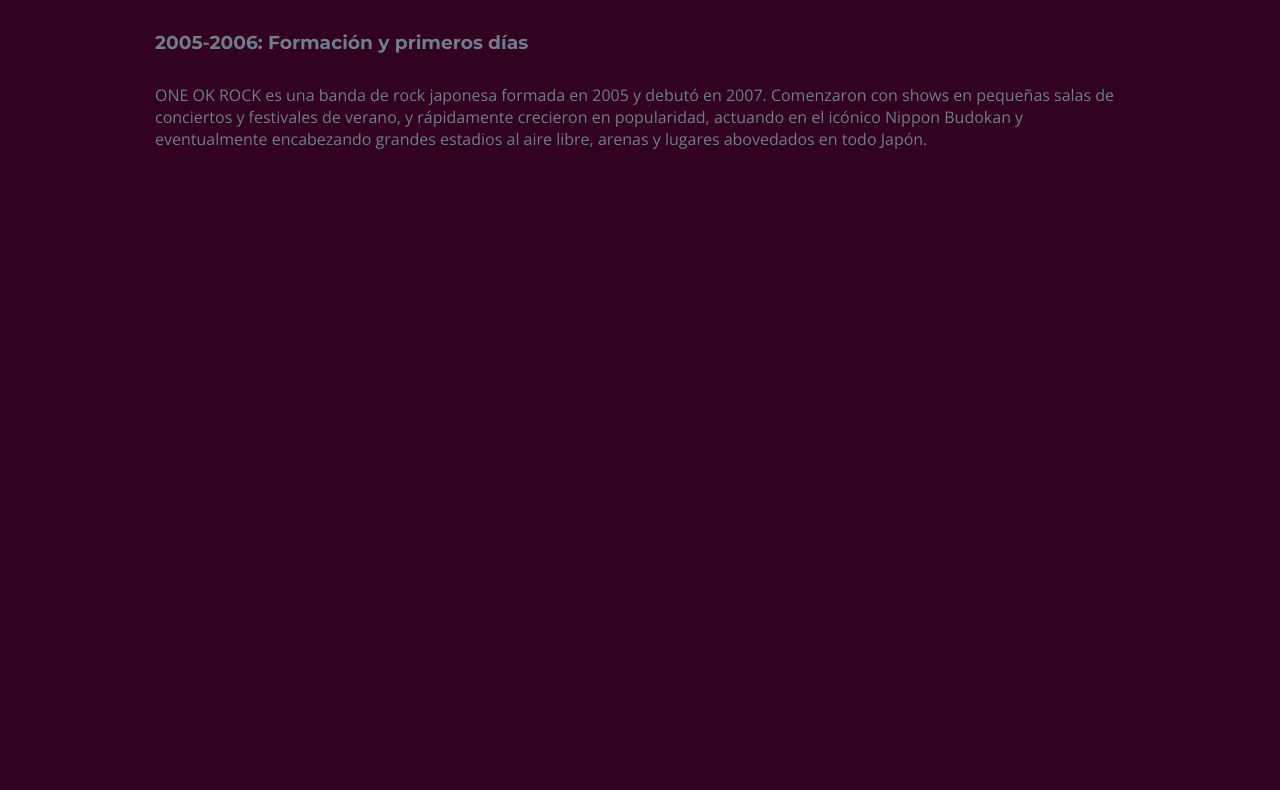
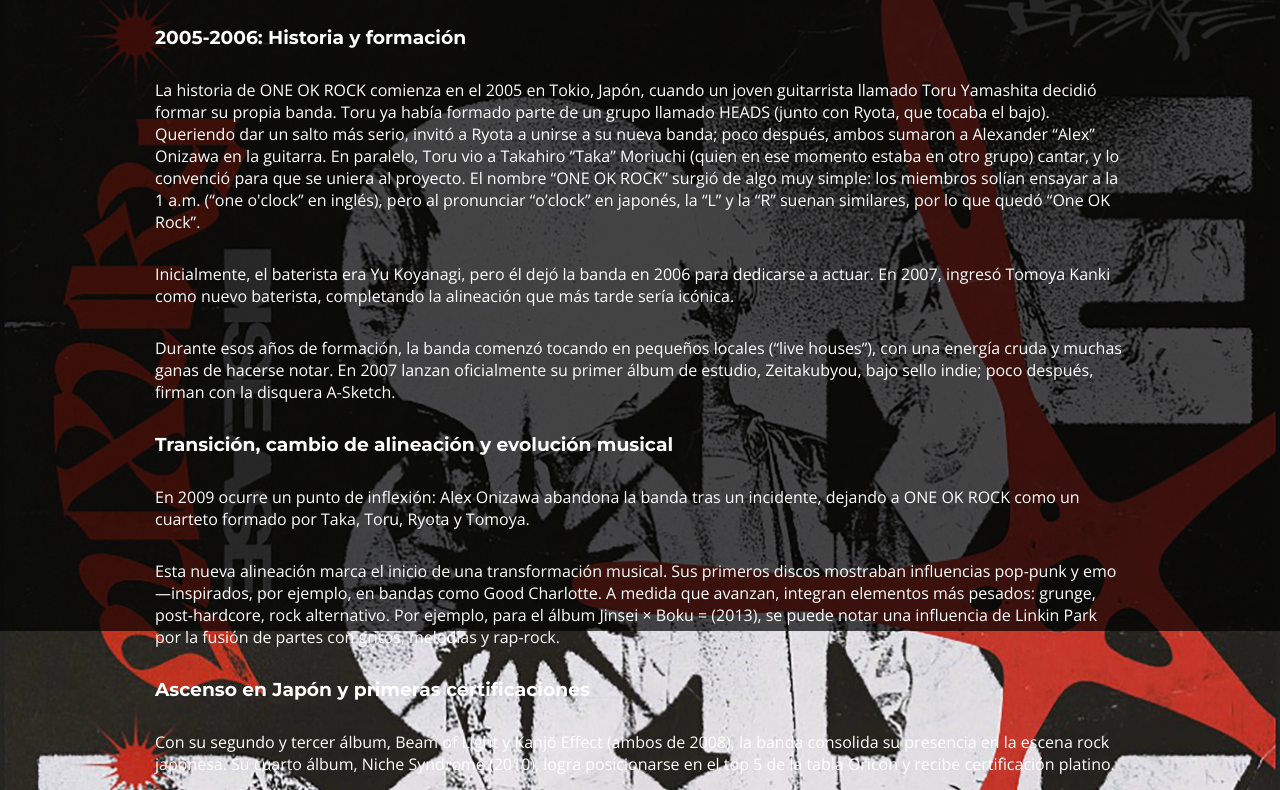
Before and after one commit to JuanVargas03/ONE-OK-ROCK, a plain HTML site: page index.html in a window 1280 px wide. Shown: the part 169-959 px from the top of the page. Before the commit the page ends 800 px from the top, so only its background shows below. Drawn offline with nearby package versions, Linux system fonts and the light colour scheme.

Commit message:
Cambios
Cambios de diseño y se agrego información.

```diff
--- a/index.html
+++ b/index.html
@@ -1,15 +1,18 @@
 <!DOCTYPE html>
 <html>
+
 <head>
     <meta charset="UTF-8">
     <meta name="viewport" content="width=device-width, initial-scale=1.0">
     <link rel="preconnect" href="https://fonts.googleapis.com">
     <link rel="preconnect" href="https://fonts.gstatic.com" crossorigin>
-    <link href="https://fonts.googleapis.com/css2?family=Montserrat:wght@700&family=Open+Sans&display=swap" rel="stylesheet">
+    <link href="https://fonts.googleapis.com/css2?family=Montserrat:wght@700&family=Open+Sans&display=swap"
+        rel="stylesheet">
 
     <link rel="stylesheet" href="styles.css">
     <title>ONE OK ROCK</title>
 </head>
+
 <body>
     <header></header>
 
@@ -19,15 +22,55 @@
 
         <div class="info-container">
             <h2>Historia:</h2>
-            <h3>2005-2006: Formación y primeros días</h3>
+            <h3>2005-2006: Historia y formación</h3>
             <p>
-                ONE OK ROCK es una banda de rock japonesa formada en 2005 y debutó en 2007.
-                Comenzaron con shows en pequeñas salas de conciertos y festivales de verano, y rápidamente crecieron en popularidad, actuando en el icónico Nippon Budokan
-                y eventualmente encabezando grandes estadios al aire libre, arenas y lugares abovedados en todo Japón.
+                La historia de ONE OK ROCK comienza en el 2005 en Tokio, Japón, cuando un joven guitarrista llamado
+                Toru Yamashita decidió formar su propia banda. Toru ya había formado parte de un grupo llamado HEADS
+                (junto con Ryota, que tocaba el bajo). Queriendo dar un salto más serio, invitó a Ryota a unirse a su
+                nueva banda; poco después, ambos sumaron a Alexander “Alex” Onizawa en la guitarra. En paralelo, Toru
+                vio a Takahiro “Taka” Moriuchi (quien en ese momento estaba en otro grupo) cantar, y lo convenció para
+                que se uniera al proyecto. El nombre “ONE OK ROCK” surgió de algo muy simple: los miembros solían
+                ensayar a la 1 a.m. (“one o'clock” en inglés), pero al pronunciar “o’clock” en japonés, la “L” y la “R”
+                suenan similares, por lo que quedó “One OK Rock”.
+            </p>
+
+            <p>
+                Inicialmente, el baterista era Yu Koyanagi, pero él dejó la banda en 2006 para dedicarse a actuar. En
+                2007, ingresó Tomoya Kanki como nuevo baterista, completando la alineación que más tarde sería icónica.
+            </p>
+
+            <p>
+                Durante esos años de formación, la banda comenzó tocando en pequeños locales (“live houses”),
+                con una energía cruda y muchas ganas de hacerse notar. En 2007 lanzan oficialmente su primer álbum de
+                estudio, Zeitakubyou, bajo sello indie; poco después, firman con la disquera A-Sketch.
+            </p>
+
+            <h3>Transición, cambio de alineación y evolución musical</h3>
+
+            <p>
+                En 2009 ocurre un punto de inflexión: Alex Onizawa abandona la banda tras un incidente, dejando a ONE OK
+                ROCK como un cuarteto formado por Taka, Toru, Ryota y Tomoya.
+            </p>
+
+            <p>
+                Esta nueva alineación marca el inicio de una transformación musical. Sus primeros discos mostraban
+                influencias pop-punk y emo —inspirados, por ejemplo, en bandas como Good Charlotte.
+                A medida que avanzan, integran elementos más pesados: grunge, post-hardcore, rock alternativo. Por
+                ejemplo, para el álbum Jinsei × Boku = (2013), se puede notar una influencia de Linkin Park por la
+                fusión de partes con gritos, melodías y rap-rock.
+            </p>
+
+            <h3>Ascenso en Japón y primeras certificaciones</h3>
+
+            <p>
+                Con su segundo y tercer álbum, Beam of Light y Kanjō Effect (ambos de 2008), la banda consolida su
+                presencia en la escena rock japonesa. Su cuarto álbum, Niche Syndrome (2010), logra posicionarse en el
+                top 5 de la tabla Oricon y recibe certificación platino.
             </p>
         </div>
     </main>
 
     <footer></footer>
 </body>
+
 </html>
--- a/styles.css
+++ b/styles.css
@@ -5,13 +5,32 @@
 }
 
 body {
-    background-color: #32021F;
+    background-image: url(img/1900x1900-000000-81-0-0.jpg);
+    background-size: cover;
+    background-position: center;
+    background-attachment: fixed;
     font-family: 'Open Sans', sans-serif;
-    padding: 5px;
+}
+
+body::after {
+    content: "";
+    position: fixed;
+    top: 0;
+    left: 0;
+    width: 100%;
+    height: 100%;
+    background-color: rgba(0, 0, 0, 0.7);
+    z-index: -1;
+}
+
+main {
+    width: 1000px;
+    height: auto;
+    margin: auto;
+    color: white;
 }
 
 h1 {
-    color: #6f7d8c;
     text-align: center;
     font-family: 'Montserrat', sans-serif;
     font-weight: 700;
@@ -33,11 +52,9 @@
     display: flexbox;
     width: 1000px;
     height: 500px;
-
 }
 
 h2 {
-    color: #6f7d8c;
     font-family: 'Montserrat', sans-serif;
     font-weight: 700;
     margin: auto;
@@ -45,7 +62,6 @@
 }
 
 h3 {
-    color: #6f7d8c;
     font-family: 'Montserrat', sans-serif;
     font-weight: 700;
     margin: auto;
@@ -53,6 +69,5 @@
 }
 
 p {
-    color: #6f7d8c;
     padding: 15px;
 }
```
